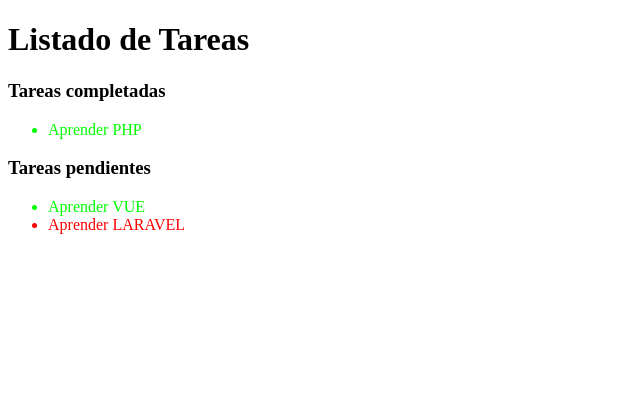
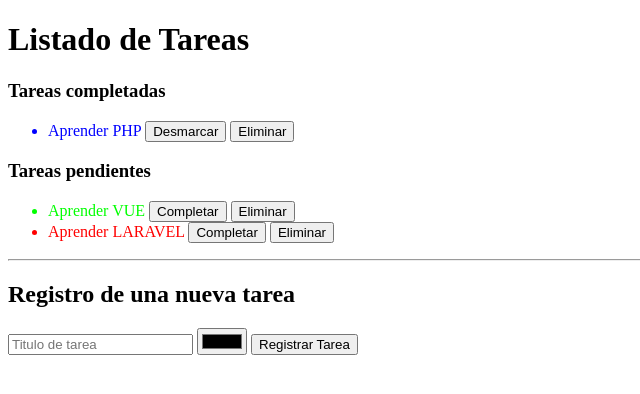
Before and after one commit to jco-dev/php-v9, a PHP site: page / in a window 1280 px wide. Shown: the top 394 px of the page, without its empty margins (0-640 px from the left). Run offline with PHP 8.4, Linux system fonts and the light colour scheme; data comes from the database, SQL or seed files in the repository.

Commit message:
ejemplos de la clase 6

```diff
--- a/Database/GeneradorConsultas.php
+++ b/Database/GeneradorConsultas.php
@@ -1,5 +1,5 @@
 <?php
-
+require_once 'funciones.php';
 class GeneradorConsultas {
 
     public function __construct(
@@ -13,4 +13,51 @@ class GeneradorConsultas {
 
         return $query->fetchAll(PDO::FETCH_CLASS, $clase);
     }
+
+    public function insertar(string $tabla, array $parametros)
+    {
+        // SQL: insert into tareas (titulo, color) values (:titulo, :color)
+        // dd(array_keys($parametros));
+        $columnas = implode(', ', array_keys($parametros));
+        $values = ':' . implode(', :', array_keys($parametros));
+
+        $sql = "insert into {$tabla} ({$columnas}) values({$values})";
+
+        try {
+            $query = $this->pdo->prepare($sql);
+            $query->execute($parametros);
+        } catch (PDOException $e) {
+            die($e->getMessage());
+        }
+    }
+
+    public function actualizar(string $tabla, int $id, array $parametros)
+    {
+        // SQL: update tareas set completado=:completado, color=:color where id=:id
+        $columnas = array_keys($parametros);
+        $columnas = implode(', ', array_map(function ($col) {
+            return "$col=:$col";
+        }, $columnas));
+
+        $sql = "update {$tabla} set {$columnas} where id=:id";
+
+        try {
+            $query = $this->pdo->prepare($sql);
+            $query->execute([...$parametros, 'id' => $id]);
+        } catch (PDOException $e) {
+            die($e->getMessage());
+        }
+    }
+
+    public function eliminar(string $tabla, int $id)
+    {
+        // SQL: delete from tareas where id=:id
+        $sql = "delete from {$tabla} where id=:id";
+        try {
+            $query = $this->pdo->prepare($sql);
+            $query->execute(['id' => $id]);
+        } catch (PDOException $e) {
+            die($e->getMessage());
+        }
+    }
 }
--- /dev/null
+++ b/bootstrap.php
@@ -0,0 +1,13 @@
+<?php
+$config = require_once('config.php');
+if ($config['error']) {
+    ini_set('display_errors', 1);
+    ini_set('display_startup_errors', 1);
+    error_reporting(E_ALL);
+}
+
+require_once 'Database/Conexion.php';
+require_once 'Database/GeneradorConsultas.php';
+
+$pdo = Conexion::conectar($config['database']);
+return new GeneradorConsultas($pdo);
--- a/funciones.php
+++ b/funciones.php
@@ -1,6 +1,7 @@
 <?php
 
-function dd($dato)
+function dd(...$dato)
 {
+    echo '<pre>';
     return var_dump($dato);
 }
--- a/index.php
+++ b/index.php
@@ -1,35 +1,13 @@
 <?php
-$config = require_once('config.php');
-if ($config['error']) {
-    ini_set('display_errors', 1);
-    ini_set('display_startup_errors', 1);
-    error_reporting(E_ALL);
-}
-
 require_once 'funciones.php'; // require include include_once  require_once
 require_once 'Models/Tarea.php';
 require_once 'Enums/ColoresEnum.php';
-require_once 'Database/Conexion.php';
-require_once 'Database/GeneradorConsultas.php';
 
-
-// $pdo = dbConectar();
-// opcion 1
-// $conexion = new Conexion();
-// $pdo = $conexion->conectar();
-// opcion 2
-// $pdo = (new Conexion())->conectar();
-
-// opcion 3
-$pdo = Conexion::conectar($config['database']);
-$query = new GeneradorConsultas($pdo);
-
-
-// $tareas = obtenerTareas($pdo);
+$query = require 'bootstrap.php';
 
 $tareas = $query->obtrenerTodos('tareas', 'Tarea');
 
-$tareas[0]->cambiarColor(ColoresEnum::GREEN->value);
+// $tareas[0]->cambiarColor(ColoresEnum::GREEN->value);
 
 $tareasCompletadas = array_filter($tareas, function ($tarea) {
     return $tarea->completado;
--- a/index.view.php
+++ b/index.view.php
@@ -13,16 +13,46 @@
     <h3>Tareas completadas</h3>
     <ul>
         <?php foreach ($tareasCompletadas as $tarea): ?>
-            <li style="color: <?= $tarea->color; ?>;"><?= $tarea->titulo; ?></li>
+            <li style="color: <?= $tarea->color; ?>;">
+                <?= $tarea->titulo; ?>
+                <form style="display: inline;" action="actualizar-tarea.php" method="post">
+                    <input type="hidden" name="id" value="<?= $tarea->id; ?>">
+                    <input type="hidden" name="completado" value="0">
+                    <button type="submit">Desmarcar</button>
+                </form>
+                <form onsubmit="return confirm('¿Esta seguro de eliminar la tarea?')" style="display: inline;" action="eliminar-tarea.php" method="post">
+                    <input type="hidden" name="id" value="<?= $tarea->id; ?>">
+                    <button type="submit">Eliminar</button>
+                </form>
+            </li>
         <?php endforeach; ?>
     </ul>
 
     <h3>Tareas pendientes</h3>
     <ul>
         <?php foreach ($tareasPendintes as $tarea): ?>
-            <li style="color: <?= $tarea->color; ?>;"><?= $tarea->titulo; ?></li>
+            <li style="color: <?= $tarea->color; ?>;">
+                <?= $tarea->titulo; ?>
+                <form style="display: inline;" action="actualizar-tarea.php" method="post">
+                    <input type="hidden" name="id" value="<?= $tarea->id; ?>">
+                    <input type="hidden" name="completado" value="1">
+                    <button type="submit">Completar</button>
+                </form>
+                <form onsubmit="return confirm('¿Esta seguro de eliminar la tarea?')" style="display: inline;" action="eliminar-tarea.php" method="post">
+                    <input type="hidden" name="id" value="<?= $tarea->id; ?>">
+                    <button type="submit">Eliminar</button>
+                </form>
+            </li>
         <?php endforeach; ?>
     </ul>
+
+    <hr>
+    <form action="crear-tarea.php" method="POST">
+        <h2>Registro de una nueva tarea</h2>
+        <input type="text" name="titulo" placeholder="Titulo de tarea">
+        <input type="color" name="color">
+        <button type="submit">Registrar Tarea</button>
+    </form>
 
 </body>
 
```
Also changed, not shown: actualizar-tarea.php (added, +10 -0 lines), crear-tarea.php (added, +11 -0 lines), eliminar-tarea.php (added, +8 -0 lines).
